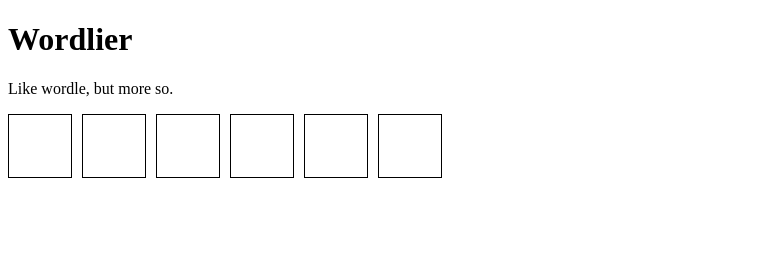
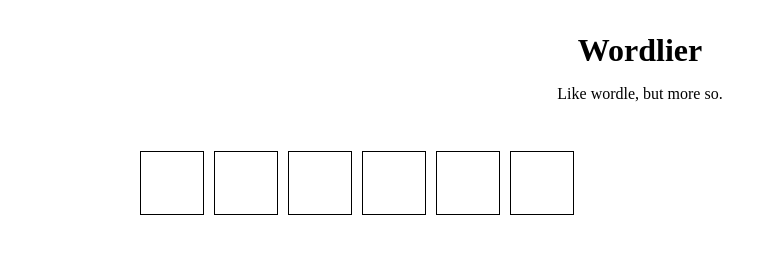
Before and after one commit to jmalk/wordlier, a plain HTML site: page index.html in a window 1280 px wide. Shown: the whole page, without its empty margins (0-773 px from the left). Drawn offline with Linux system fonts and the light colour scheme.

Commit message:
Improve style
TODO: Need to figure out how to centre the row within its parent.

```diff
--- a/index.html
+++ b/index.html
@@ -8,8 +8,9 @@
   <link rel="stylesheet" href="style.css">
 </head>
 <body>
-<h1>Wordlier</h1>
-<p>Like wordle, but more so.</p>
+<div class="container">
+  <h1 class="title">Wordlier</h1>
+  <p class="tagline">Like wordle, but more so.</p>
   <div class="grid">
     <div class="row">
       <div class="square"></div>
@@ -20,6 +21,7 @@
       <div class="square"></div>
     </div>
   </div>
+</div>
 <script src="index.js"></script>
 </body>
 </html>
--- a/style.css
+++ b/style.css
@@ -1,5 +1,26 @@
+*,
+*::before,
+*::after {
+  margin: 0;
+}
+
 :root {
   --square-width: 4rem;
+}
+
+.container {
+  max-width: 1000px;
+  margin: 0 auto;
+  text-align: center;
+  padding: 2rem 0;
+}
+
+.title {
+  margin-bottom: 1rem;
+}
+
+.tagline {
+  margin-bottom: 3rem;
 }
 
 .row {
```
Lines whose indentation alone changed are shown as unchanged.
